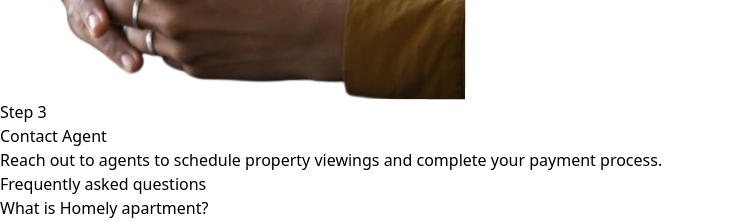
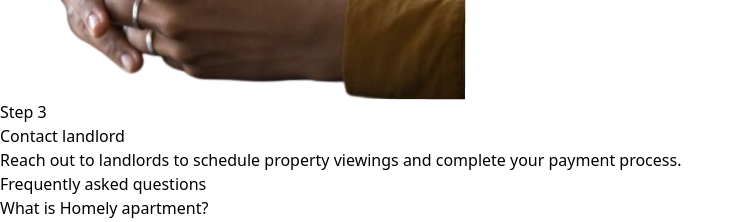
Before and after one commit to Cerr1738/Homely-properties-, a React (Vite) app: page / in a window 1280 px wide. Shown: the part 10820-11042 px from the top of the page, without its empty margins (0-744 px from the left). Built offline with nearby package versions, Linux system fonts and the light colour scheme.

Commit message:
final commit

```diff
--- a/src/components/Home.jsx
+++ b/src/components/Home.jsx
@@ -197,9 +197,9 @@ const Home = () => {
                 <span className="bg-[#FFE9BA] text-black p-3  rounded-full font-bold">
                   Step 3
                 </span>
-                <h3 className="text-3xl font-bold mt-2">Contact Agent</h3>
+                <h3 className="text-3xl font-bold mt-2">Contact landlord</h3>
                 <p className="text-gray-600 mt-2 text-2xl">
-                  Reach out to agents to schedule property viewings and complete
+                  Reach out to landlords to schedule property viewings and complete
                   your payment process.
                 </p>
               </div>
```
